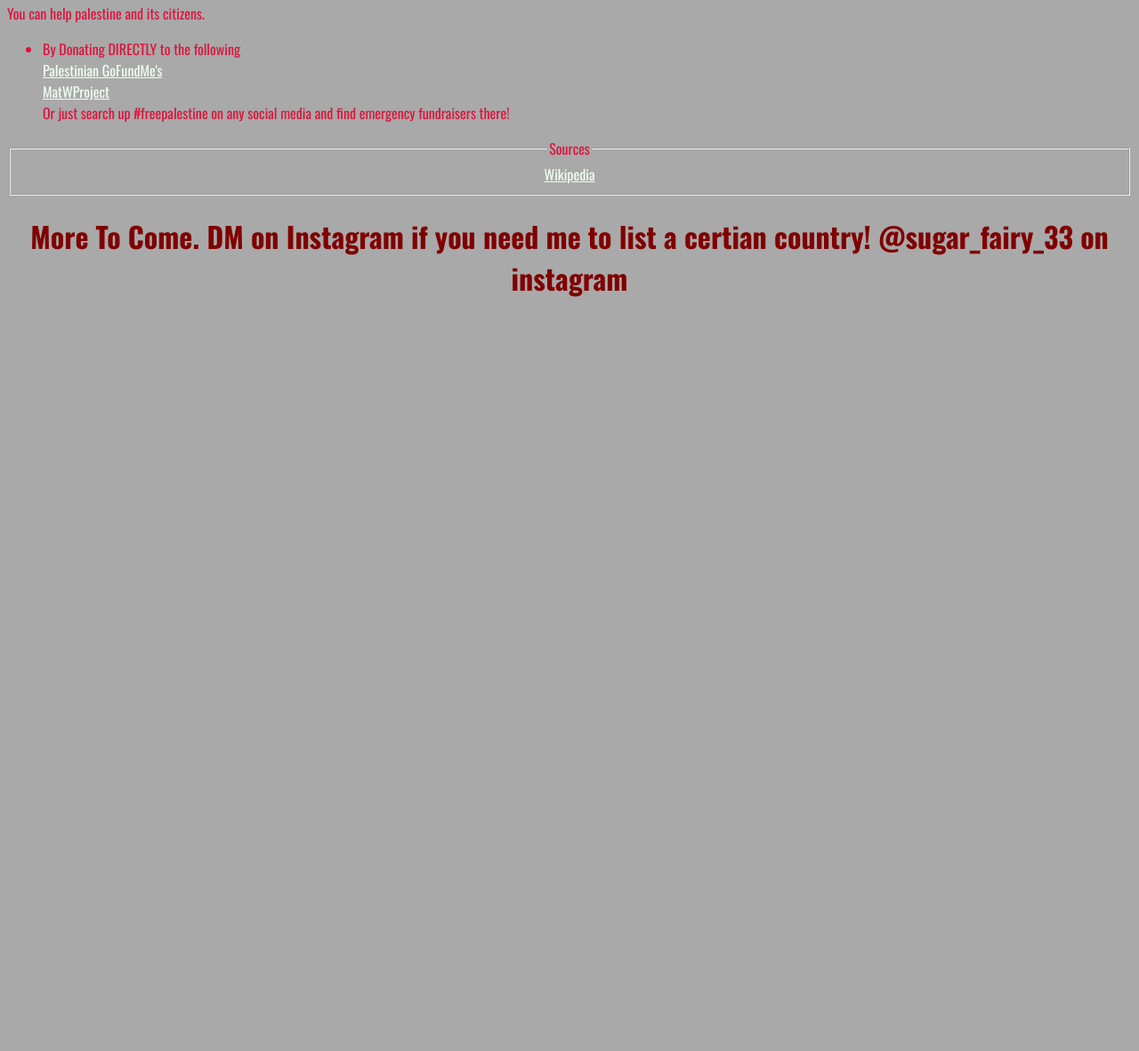
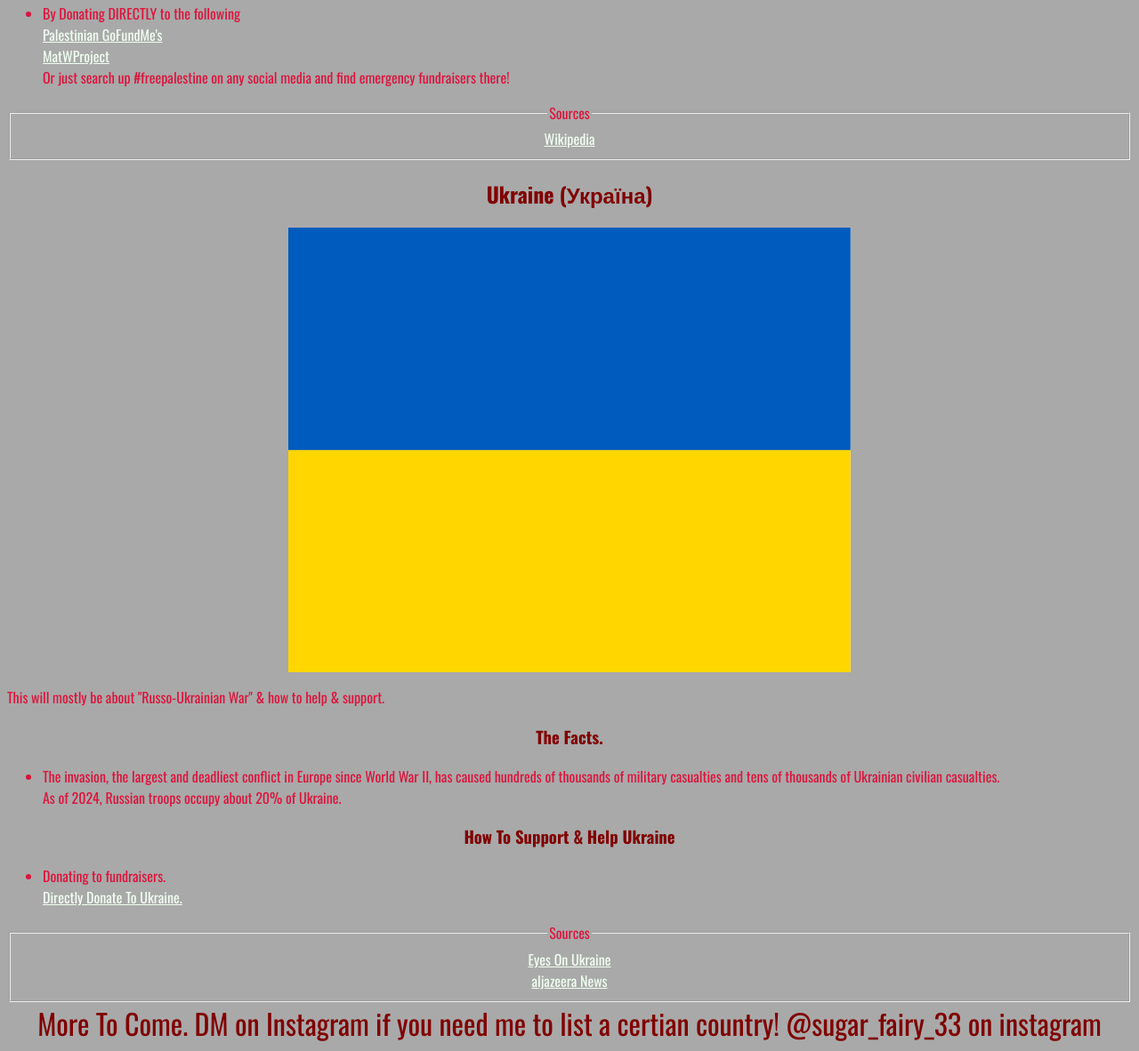
Before and after one commit to DarleenFairy33/life.codingfaerie.xyz, a plain HTML site: page index.html in a window 1280 px wide. Shown: the part 2856-4038 px from the top of the page at 89% size. Before the commit the page ends 3213 px from the top, so only its background shows below. Drawn offline with nearby package versions, Linux system fonts and the light colour scheme.

Commit message:
ADDED UKRAINE
Signed-off-by: Darleen <darleenfairy33@myyahoo.com>

```diff
--- a/index.html
+++ b/index.html
@@ -101,7 +101,6 @@
                 <a href="https://static.project2025.org/2025_MandateForLeadership_FULL.pdf">Project 2025 FULL PDF</a>
             </fieldset>
         </div>
-        <p>——————————————————————————————————————————————————</p>
         <div class="PALESTINE">
             <H2>State of Palestine (دولة فلسطين)</H2>
             <img src="Flag_of_Palestine.svg.webp" class="center">
@@ -137,6 +136,30 @@
                 <a href="https://en.wikipedia.org/wiki/Israeli%E2%80%93Palestinian_conflict#:~:text=The%20conflict%20has%20its%20origins,of%20territorial%20displacement%20and%20dispossession.">Wikipedia</a>
             </fieldset>
         </div>
-        <h1>More To Come. DM on Instagram if you need me to list a certian country! @sugar_fairy_33 on instagram</h1>
+        <div class="UKRAINE">
+            <h2>Ukraine (Україна)</h2>
+            <img src="ua-flag.jpg" width="555px" height="500" class="center">
+            <p>This will mostly be about "Russo-Ukrainian War" & how to help & support.</p>
+            <H3>The Facts.</H3>
+            <ul>
+                <li>The invasion, the largest and deadliest conflict in Europe since World War II, has caused hundreds of thousands of military casualties and tens of thousands of Ukrainian civilian casualties.
+                        <BR>
+                    As of 2024, Russian troops occupy about 20% of Ukraine.</li>
+            </ul>
+            <H3>How To Support & Help Ukraine</H3>
+            <ul>
+                <li>Donating to fundraisers.
+                        <br>
+                    <a href="https://eyesonukraine.eu/">Directly Donate To Ukraine.</a>
+                </li>
+            </ul>
+            <fieldset>
+                <legend>Sources</legend>
+                <a href="https://eyesonukraine.eu/">Eyes On Ukraine</a>
+                    <br>
+                <a href="https://www.aljazeera.com/news/2024/11/8/russia-ukraine-war-list-of-key-events-day-987">aljazeera News</a>
+            </fieldset>
+        </div>
+        <footer>More To Come. DM on Instagram if you need me to list a certian country! @sugar_fairy_33 on instagram</footer>
     </body>
 </html>
--- a/styles.css
+++ b/styles.css
@@ -42,3 +42,9 @@ fieldset{
 p{
     text-decoration: none;
 }
+
+footer{
+    font-size: xx-large;
+    color: maroon;
+    text-align: center;
+}
```
Also changed, not shown: scripts.js (added), ua-flag.jpg (added).
